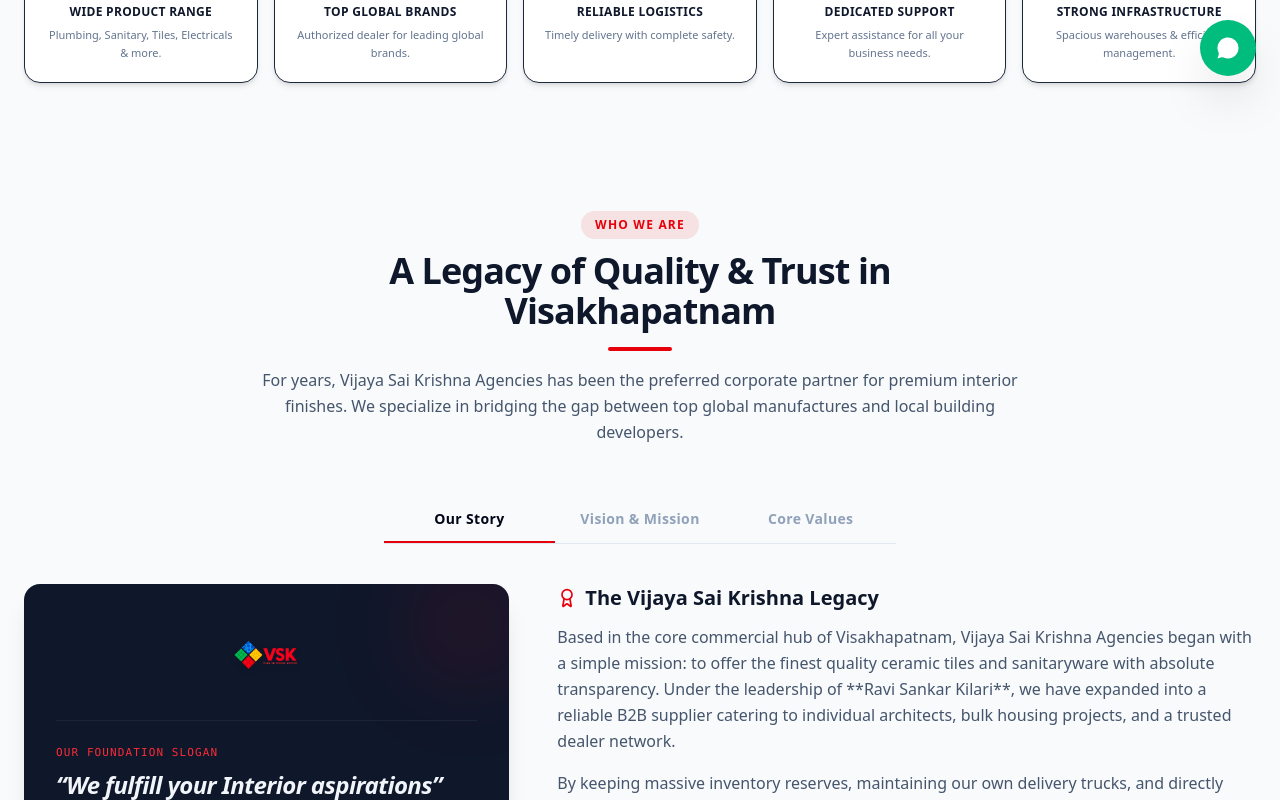
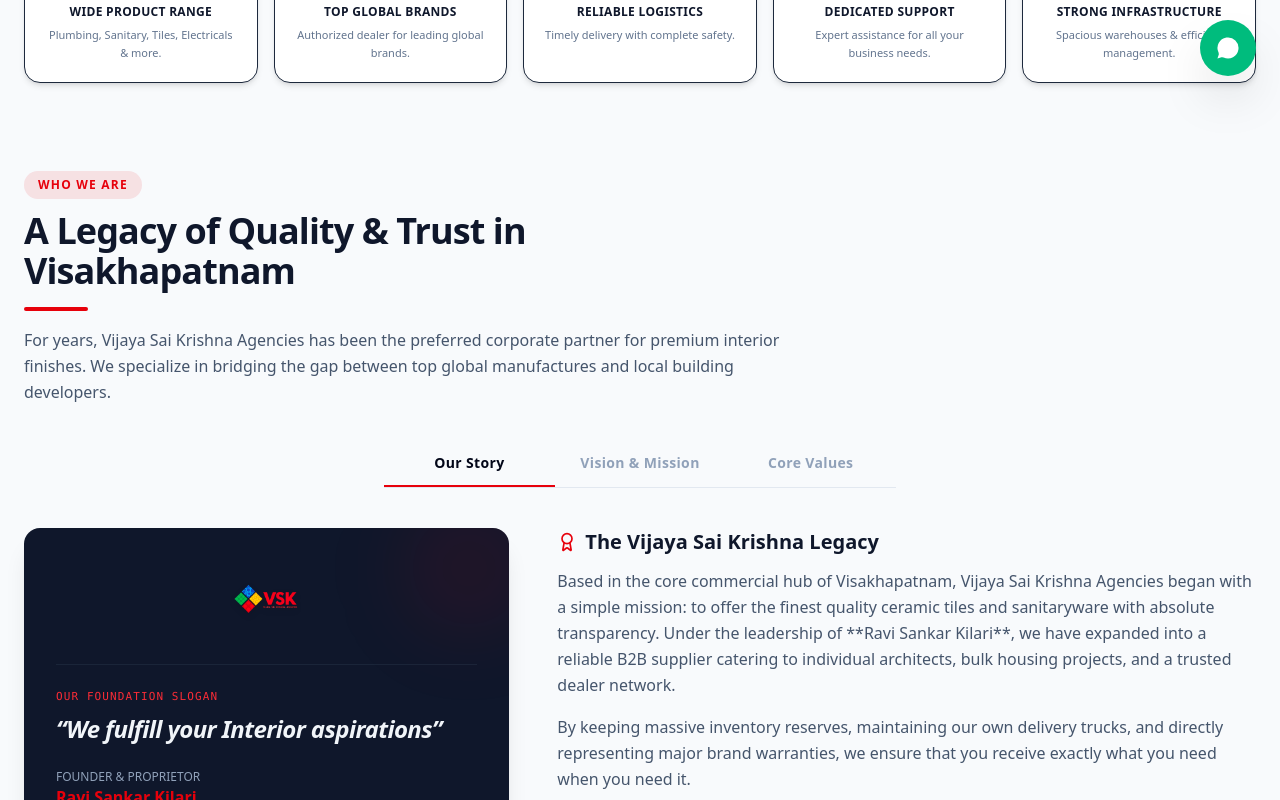
Before and after one commit to SaiRama-Doddi/vijayasaikrishna, a React (Vite) app: page / in a window 1280 px wide. Shown: the part 700-1500 px from the top of the page. Built offline with nearby package versions, Linux system fonts and the light colour scheme.

Commit message:
feat: create AboutUs component to display company story, mission, and core values

```diff
--- a/src/components/AboutUs.tsx
+++ b/src/components/AboutUs.tsx
@@ -27,18 +27,18 @@
   ];
 
   return (
-    <section id="about" className="py-20 bg-slate-50 border-b border-slate-100">
+    <section id="about" className="pt-10 pb-20 bg-slate-50 border-b border-slate-100">
       <div className="max-w-7xl mx-auto px-4 md:px-6">
 
         {/* Section Header */}
-        <div className="text-center max-w-3xl mx-auto mb-16">
+        <div className="text-left max-w-3xl mb-12">
           <span className="text-red-600 font-bold text-xs uppercase tracking-widest bg-red-600/10 px-3.5 py-1.5 rounded-full inline-block mb-3">
             Who We Are
           </span>
           <h2 className="text-3xl md:text-4xl font-extrabold text-slate-900 tracking-tight">
             A Legacy of Quality &amp; Trust in Visakhapatnam
           </h2>
-          <div className="w-16 h-1 bg-red-600 mx-auto mt-4 rounded-full" />
+          <div className="w-16 h-1 bg-red-600 mt-4 rounded-full" />
           <p className="mt-4 text-slate-600 text-sm md:text-base leading-relaxed">
             For years, {COMPANY_DETAILS.name} has been the preferred corporate partner for premium interior finishes.
             We specialize in bridging the gap between top global manufactures and local building developers.
```
